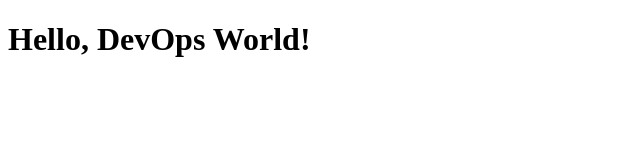
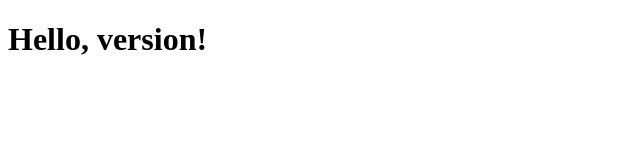
Before and after one commit to purwapokale/demo_project, a plain HTML site: page index.html in a window 1280 px wide. Shown: the whole page, without its empty margins (0-640 px from the left). Drawn offline with Linux system fonts and the light colour scheme.

Commit message:
Update index.html

```diff
--- a/index.html
+++ b/index.html
@@ -1,6 +1,6 @@
 <!DOCTYPE html>
 <html>
 <body>
-    <h1>Hello, DevOps World!</h1>
+    <h1>Hello, version!</h1>
 </body>
 </html>
```
